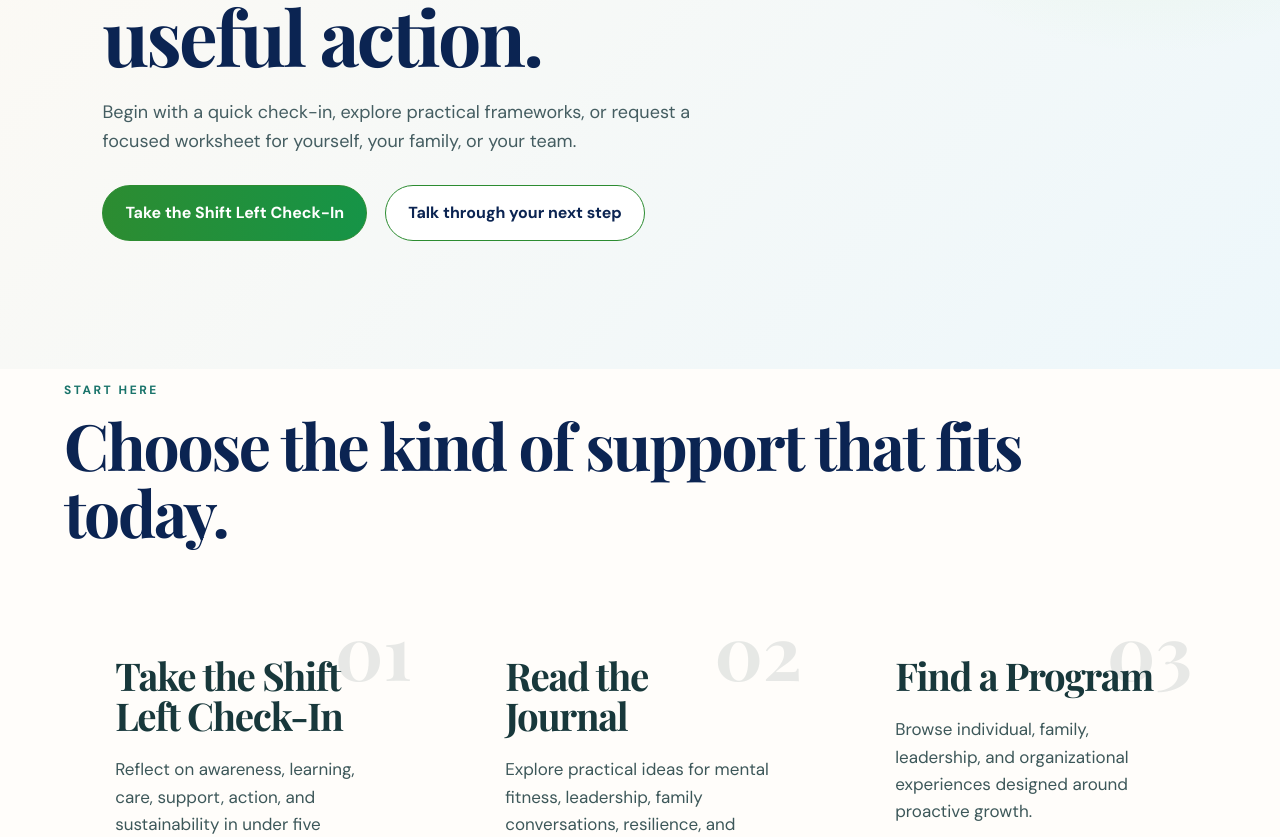
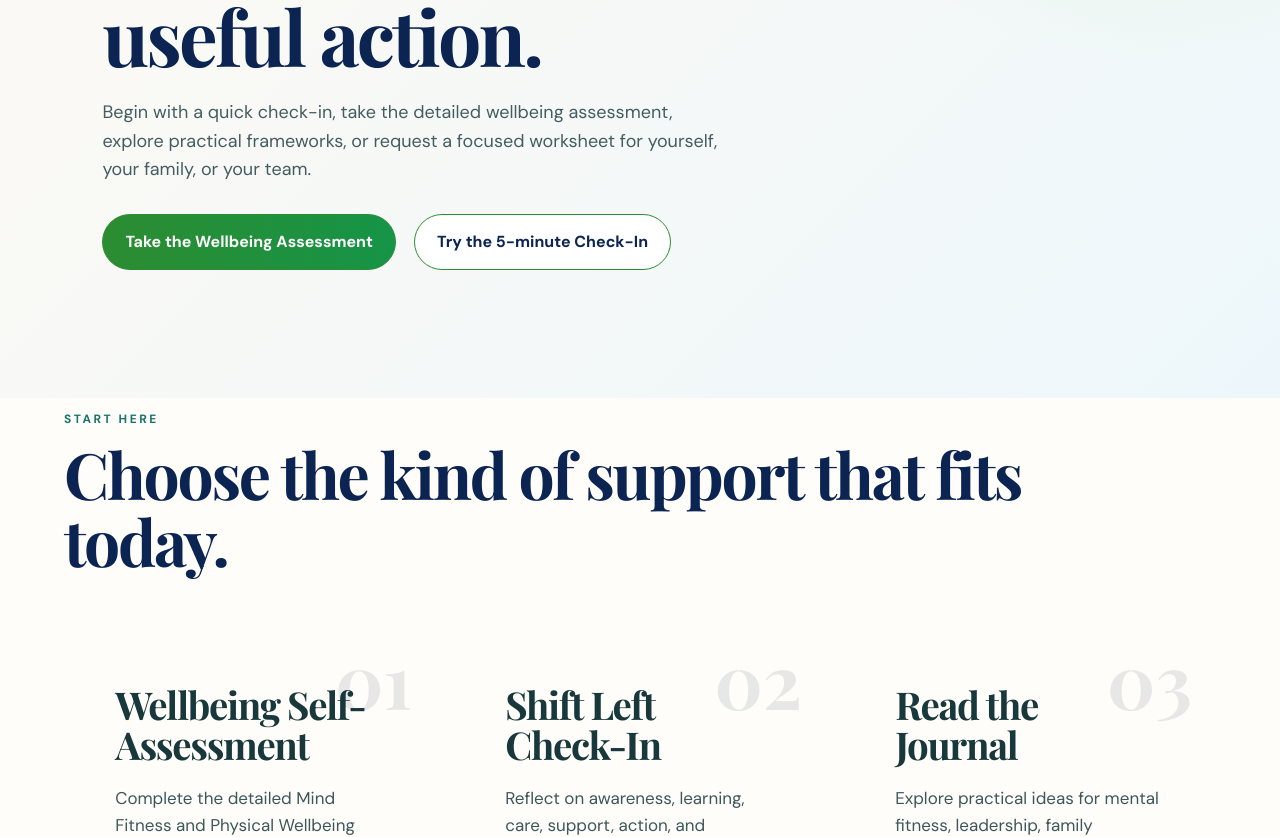
Before and after one commit to seattledesitv/shiftleftcc, a Next.js app: page /resources in a window 1280 px wide. Shown: the part 529-1366 px from the top of the page. Built offline with nearby package versions, Linux system fonts and the light colour scheme; a web font is replaced by a local one.

Commit message:
Add detailed wellbeing assessment to resources hub

```diff
--- a/app/resources/page.tsx
+++ b/app/resources/page.tsx
@@ -10,14 +10,15 @@ const resources = [
 ];
 
 const pathways = [
-  { title: "Take the Shift Left Check-In", copy: "Reflect on awareness, learning, care, support, action, and sustainability in under five minutes.", href: "/assessment", cta: "Start the check-in →" },
+  { title: "Wellbeing Self-Assessment", copy: "Complete the detailed Mind Fitness and Physical Wellbeing questionnaire, then visualize your combined result against the 80% benchmark.", href: "/wellbeing-assessment", cta: "Take the full assessment →" },
+  { title: "Shift Left Check-In", copy: "Reflect on awareness, learning, care, support, action, and sustainability in under five minutes.", href: "/assessment", cta: "Start the quick check-in →" },
   { title: "Read the Journal", copy: "Explore practical ideas for mental fitness, leadership, family conversations, resilience, and systems thinking.", href: "/blog", cta: "Explore the Journal →" },
   { title: "Find a Program", copy: "Browse individual, family, leadership, and organizational experiences designed around proactive growth.", href: "/programs", cta: "View programs →" },
 ];
 
 export default function ResourcesPage() {
   return <main>
-    <section className="pageHero compactHero"><p className="eyebrow">PRACTICAL RESOURCES</p><h1>Tools for earlier awareness, better conversations, and useful action.</h1><p className="lead">Begin with a quick check-in, explore practical frameworks, or request a focused worksheet for yourself, your family, or your team.</p><div className="actions"><Link href="/assessment" className="button primary">Take the Shift Left Check-In</Link><Link href="/book" className="button secondary">Talk through your next step</Link></div></section>
+    <section className="pageHero compactHero"><p className="eyebrow">PRACTICAL RESOURCES</p><h1>Tools for earlier awareness, better conversations, and useful action.</h1><p className="lead">Begin with a quick check-in, take the detailed wellbeing assessment, explore practical frameworks, or request a focused worksheet for yourself, your family, or your team.</p><div className="actions"><Link href="/wellbeing-assessment" className="button primary">Take the Wellbeing Assessment</Link><Link href="/assessment" className="button secondary">Try the 5-minute Check-In</Link></div></section>
 
     <section className="offerings"><div className="sectionHeading"><p className="eyebrow">START HERE</p><h2>Choose the kind of support that fits today.</h2></div><div className="offeringGrid">{pathways.map((pathway, index) => <article className="offeringCard" key={pathway.title}><span className="cardNumber">{String(index + 1).padStart(2, "0")}</span><h3>{pathway.title}</h3><p>{pathway.copy}</p><Link href={pathway.href}>{pathway.cta}</Link></article>)}</div></section>
 
```
